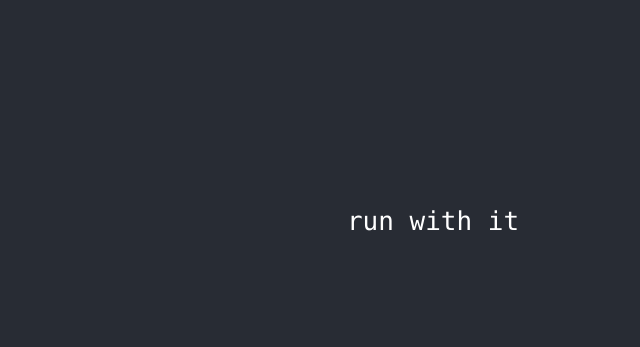
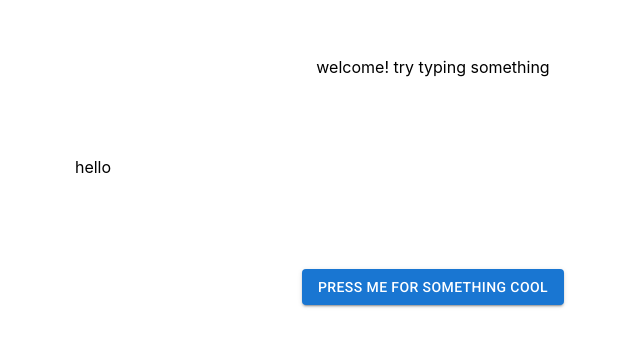
Before and after one commit to JonkHunkle/Netlify_Practice, a React (Create React App) app: page / in a window 1280 px wide. Shown: the part 179-526 px from the top of the page, without its empty margins (207-847 px from the left). Built offline with nearby package versions, Linux system fonts and the light colour scheme.

Commit message:
first clickable serverless function

```diff
--- a/package.json
+++ b/package.json
@@ -3,9 +3,14 @@
   "version": "0.1.0",
   "private": true,
   "dependencies": {
+    "@emotion/react": "^11.9.0",
+    "@emotion/styled": "^11.8.1",
+    "@mui/icons-material": "^5.8.3",
+    "@mui/material": "^5.8.3",
     "@testing-library/jest-dom": "^5.16.4",
     "@testing-library/react": "^13.3.0",
     "@testing-library/user-event": "^13.5.0",
+    "axios": "^0.27.2",
     "netlify-cli": "^10.5.0",
     "react": "^18.1.0",
     "react-dom": "^18.1.0",
--- a/public/index.html
+++ b/public/index.html
@@ -8,6 +8,14 @@
     <meta
       name="description"
       content="Web site created using create-react-app"
+    />
+    <link
+      rel="stylesheet"
+      href="https://fonts.googleapis.com/css?family=Roboto:300,400,500,700&display=swap"
+    />
+    <link
+      rel="stylesheet"
+      href="https://fonts.googleapis.com/icon?family=Material+Icons"
     />
     <link rel="apple-touch-icon" href="%PUBLIC_URL%/logo192.png" />
     <!--
--- a/src/App.js
+++ b/src/App.js
@@ -1,11 +1,9 @@
 import "./App.css";
-
+import Form from "./components/Form";
 function App() {
   return (
     <div className="App">
-      <header className="App-header">
-        <code>run with it</code>
-      </header>
+      <Form />
     </div>
   );
 }
--- /dev/null
+++ b/src/components/Form.js
@@ -0,0 +1,68 @@
+import React, { useState } from "react";
+import { Grid, Input, Button } from "@mui/material";
+import axios from "axios";
+
+export default function Form() {
+  const [firstName, setFirstName] = useState(null);
+  const [welcome, setWelcome] = useState("welcome! try typing something");
+  const nameInput = document.getElementById("nameInput");
+  let superSecret = "TEST";
+
+  const handleChange = (e) => {
+    setFirstName(e.target.value);
+    setWelcome("");
+    e.preventDefault();
+  };
+  const handleClick = () => {
+    if (!firstName) {
+      setWelcome("you forgot to put in something");
+    } else {
+      axios
+        .post(".netlify/functions/postClick", {
+          secret: superSecret,
+        })
+        .then(function (response) {
+          // handle success
+          setFirstName(null);
+          nameInput.value = null;
+          console.log("the response", response);
+        })
+        .catch(function (error) {
+          // handle error
+
+          console.log("the error", error);
+        })
+        .then(function () {
+          // always executed
+          setWelcome(`look out behind you! its ${firstName}!`);
+
+          console.log("clicked");
+        });
+    }
+  };
+
+  return (
+    <>
+      <Grid container spacing={10} height={"100vh"} alignContent={"center"}>
+        <Grid item xs={12}>
+          {welcome}
+        </Grid>
+        <Grid item xs={6}>
+          hello {firstName}
+        </Grid>
+        <Grid item xs={6}>
+          <Input
+            defaultValue={""}
+            id="nameInput"
+            onChange={handleChange}
+          ></Input>
+        </Grid>
+        <Grid item xs={12}>
+          <Button variant={"contained"} onClick={handleClick}>
+            press me for something cool
+          </Button>
+        </Grid>
+      </Grid>
+    </>
+  );
+}
```
Also changed, not shown: 2 other files (tests, documents, lock files or other folders).
